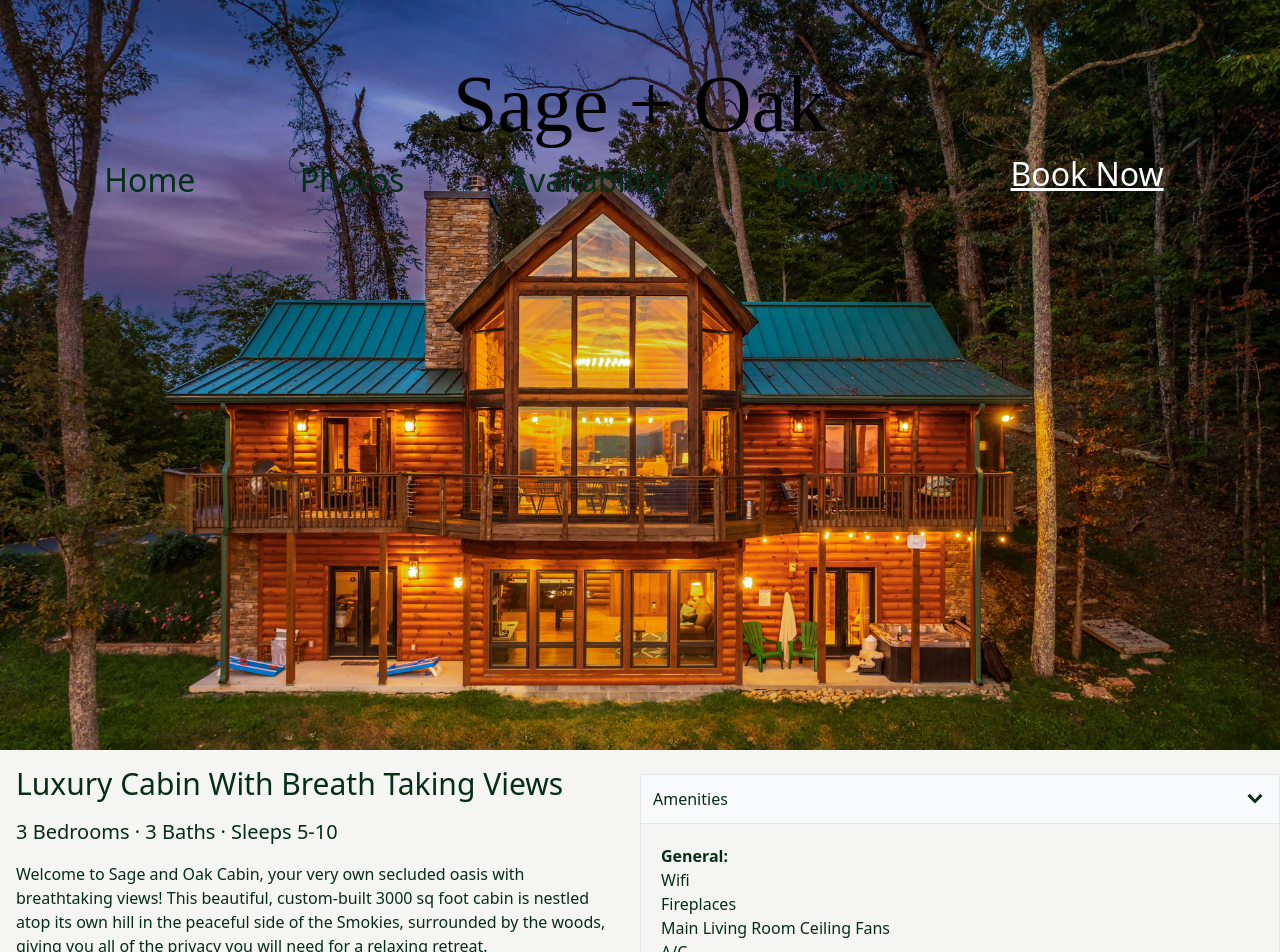
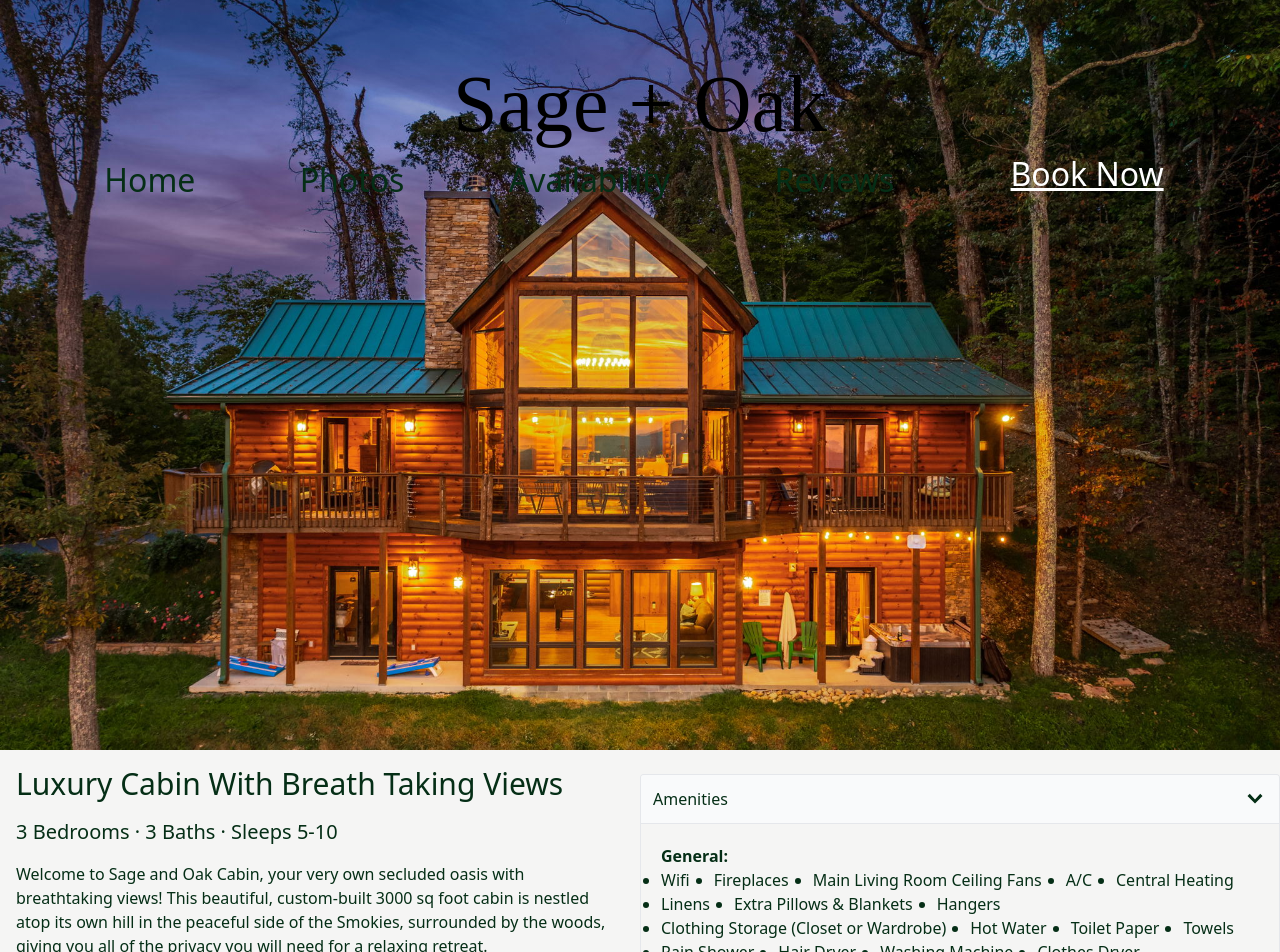
Before and after one commit to Ozzy-codes/React_S.A.O, a React (Create React App) app: page / in a window 1280 px wide. Shown: the top 952 px of the page. Built offline with nearby package versions, Linux system fonts and the light colour scheme; a web font is replaced by a local one.

Commit message:
update bullet point styling
No need for div or borders.

```diff
--- a/src/components/FeatureAccordion.js
+++ b/src/components/FeatureAccordion.js
@@ -31,13 +31,16 @@ function FeatureAccordion({ className }) {
     if (item.bulletPointList === true) {
       list = item.content.map((subSection) => (
         <div key={subSection.title}>
-          <b>{subSection.title}:</b> {
-            subSection.description.map((item, idx) => (
-              <div key={idx}>{
-                item
-              }</div>
-            ))
-          }
+          <b>{subSection.title}:</b>
+          <ul className="flex flex-wrap list-disc">
+            {
+              subSection.description.map((item, idx) => (
+                <li className="mr-6" key={idx}>{
+                  item
+                }</li>
+              ))
+            }
+          </ul>
         </div>
       ))
     } else {
@@ -65,7 +68,7 @@ function FeatureAccordion({ className }) {
         {isExpanded ? <GoChevronDown /> : <GoChevronLeft />}
       </span>
     )
-
+    //  TODO: remove focus action when you open a drawer
     return (
       <div key={item.id}>
         <div
```
